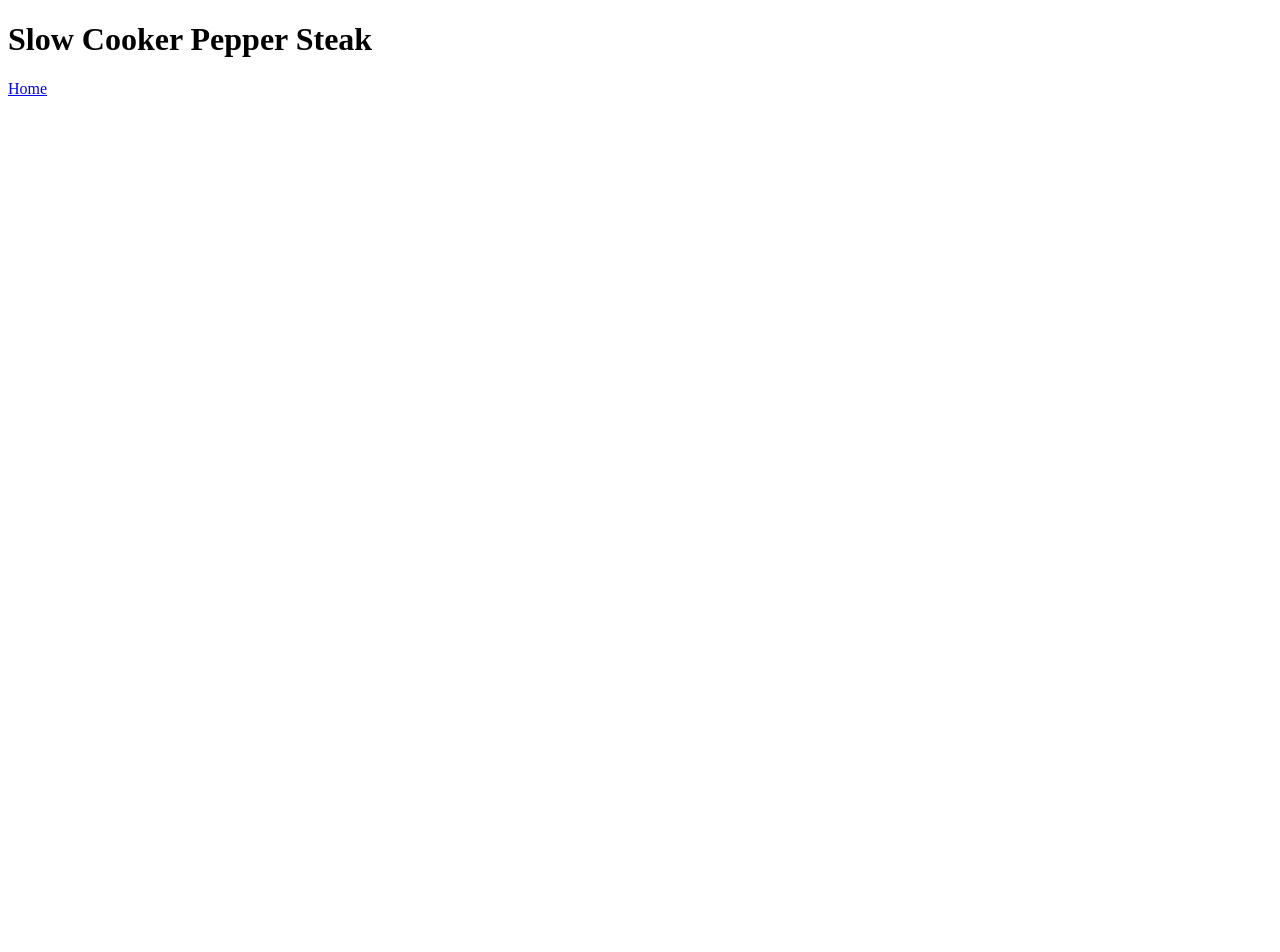
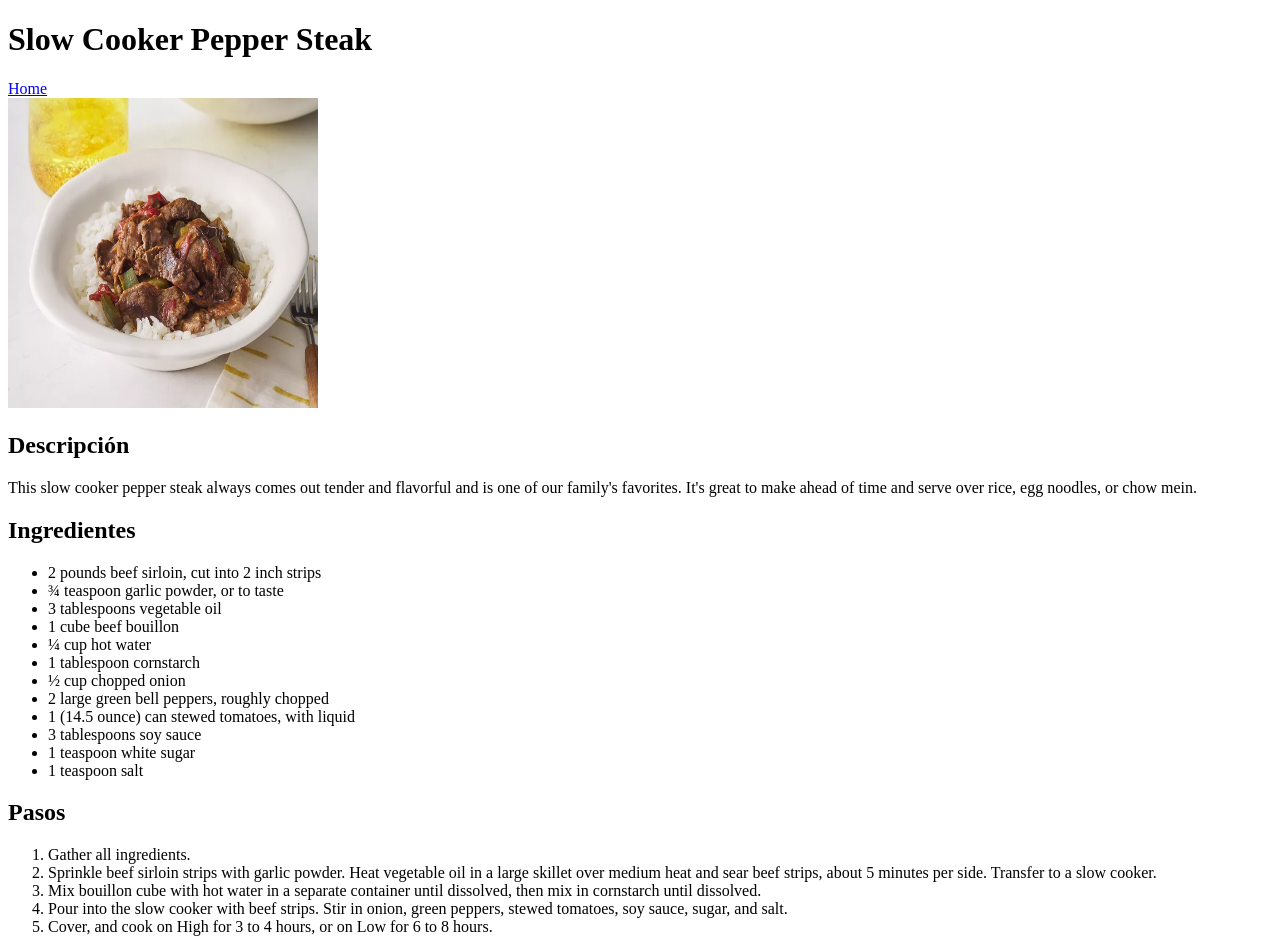
Before and after one commit to waskarEnrique/odin-recipes, a plain HTML site: page recipes/slow-cooker-pepper-steak.html in a window 1280 px wide. Before the commit the page ends 800 px from the top, so only its background shows below. Drawn offline with Linux system fonts and the light colour scheme.

Commit message:
Se termino la pagina slow-cooker-pepper-steak
Se agrego la imagen, descripción, ingredientes y pasos

```diff
--- a/recipes/slow-cooker-pepper-steak.html
+++ b/recipes/slow-cooker-pepper-steak.html
@@ -1,13 +1,69 @@
 <!DOCTYPE html>
 <html lang="en">
-<head>
-    <meta charset="UTF-8">
-    <meta name="viewport" content="width=device-width, initial-scale=1.0">
+  <head>
+    <meta charset="UTF-8" />
+    <meta name="viewport" content="width=device-width, initial-scale=1.0" />
     <title>Slow Cooker Pepper Steak</title>
-</head>
-<body>
+  </head>
+  <body>
     <h1>Slow Cooker Pepper Steak</h1>
+
     <a href="../index.html">Home</a>
 
-</body>
+    <br />
+
+    <img
+      src="../img/slow-cooker-pepper-steak.webp"
+      alt="Photo of Slow Cooker Pepper Steak"
+      height="310"
+      width="310"
+    />
+
+    <h2>Descripción</h2>
+
+    <p>
+      This slow cooker pepper steak always comes out tender and flavorful and is
+      one of our family's favorites. It's great to make ahead of time and serve
+      over rice, egg noodles, or chow mein.
+    </p>
+
+    <h2>Ingredientes</h2>
+
+    <ul>
+      <li>2 pounds beef sirloin, cut into 2 inch strips</li>
+      <li>¾ teaspoon garlic powder, or to taste</li>
+      <li>3 tablespoons vegetable oil</li>
+      <li>1 cube beef bouillon</li>
+      <li>¼ cup hot water</li>
+      <li>1 tablespoon cornstarch</li>
+      <li>½ cup chopped onion</li>
+      <li>2 large green bell peppers, roughly chopped</li>
+      <li>1 (14.5 ounce) can stewed tomatoes, with liquid</li>
+      <li>3 tablespoons soy sauce</li>
+      <li>1 teaspoon white sugar</li>
+      <li>1 teaspoon salt</li>
+    </ul>
+
+    <h2>Pasos</h2>
+
+    <ol>
+      <li>Gather all ingredients.</li>
+      <li>
+        Sprinkle beef sirloin strips with garlic powder. Heat vegetable oil in a
+        large skillet over medium heat and sear beef strips, about 5 minutes per
+        side. Transfer to a slow cooker.
+      </li>
+      <li>
+        Mix bouillon cube with hot water in a separate container until
+        dissolved, then mix in cornstarch until dissolved.
+      </li>
+      <li>
+        Pour into the slow cooker with beef strips. Stir in onion, green
+        peppers, stewed tomatoes, soy sauce, sugar, and salt.
+      </li>
+      <li>
+        Cover, and cook on High for 3 to 4 hours, or on Low for 6 to 8 hours.
+      </li>
+    </ol>
+  </body>
 </html>
```
